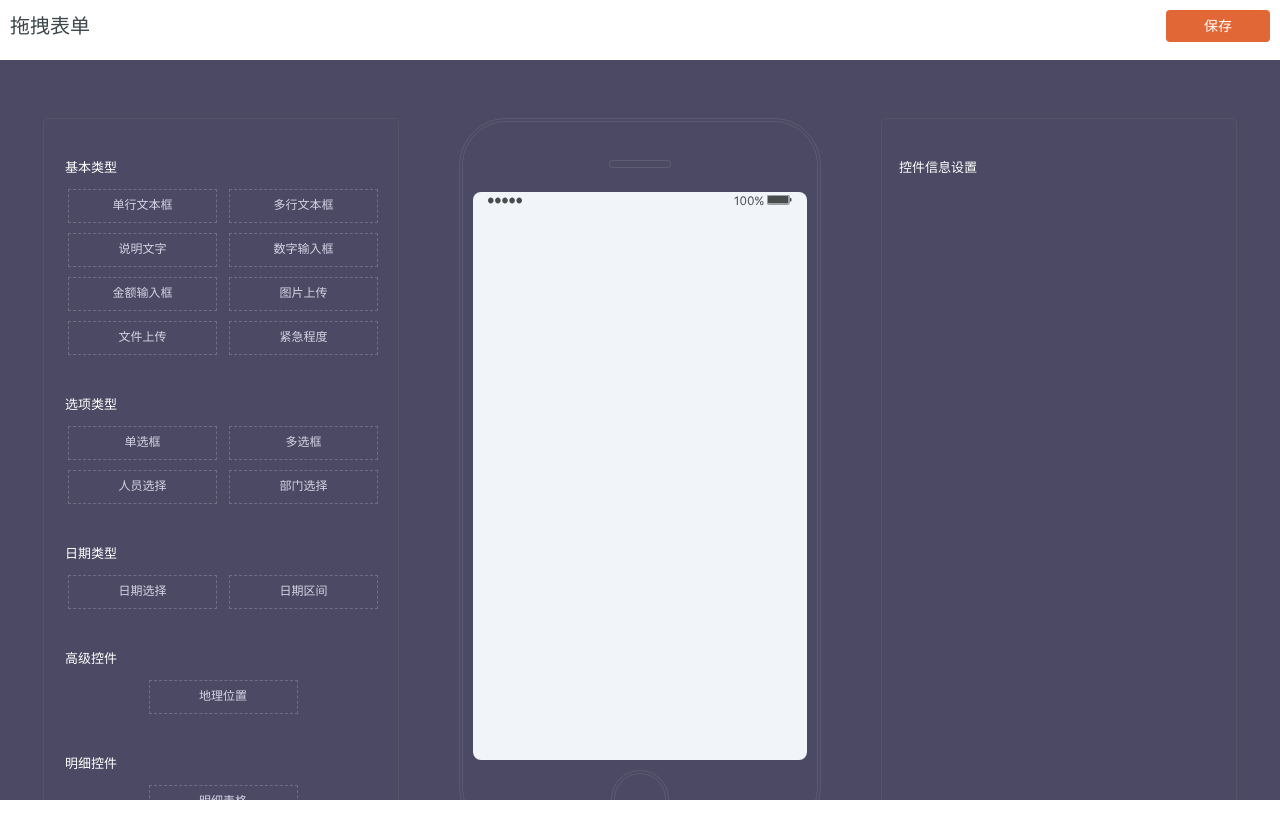
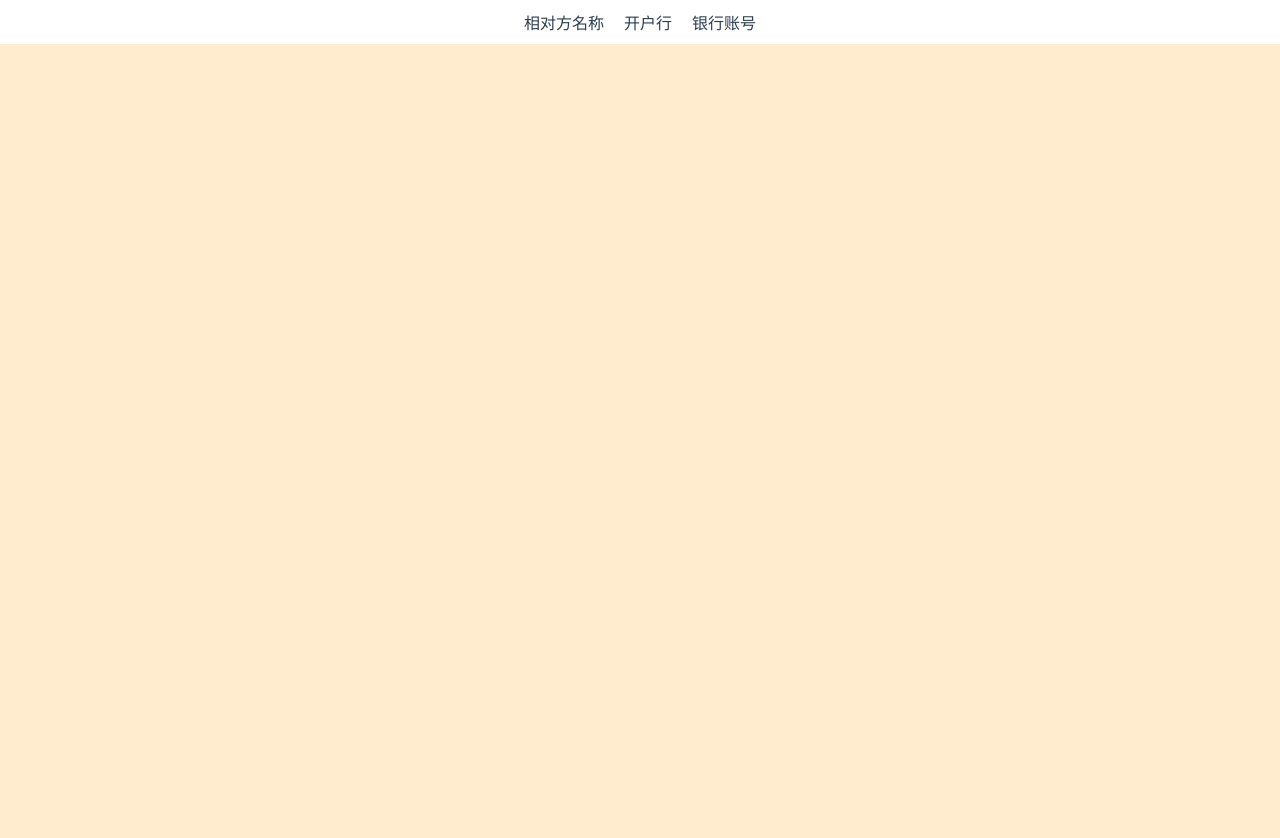
Before and after one commit to xuerongw/wxr-wheels, a Vue app: page / in a window 1280 px wide. Shown: the top 838 px of the page. Before the commit the page ends 800 px from the top, so only its background shows below. Built offline with nearby package versions, Linux system fonts and the light colour scheme.

Commit message:
随意拖拽加缩放的插件

```diff
--- a/package.json
+++ b/package.json
@@ -13,6 +13,7 @@
     "less-loader": "^4.1.0",
     "sortablejs": "^1.14.0",
     "vue": "^2.6.11",
+    "vue-draggable-resizable": "^2.3.0",
     "vue-router": "^3.5.2"
   },
   "devDependencies": {
--- a/src/App.vue
+++ b/src/App.vue
@@ -1,13 +1,13 @@
 <template>
   <div id="app">
-    <dragPageThree></dragPageThree>
+    <freeDrag></freeDrag>
   </div>
 </template>
 
 <script>
-import dragPageThree from "@/dragFormThree/dragPageThree.vue";
+import freeDrag from "@/freeDrags/freeDrag.vue";
 export default {
-  components: { dragPageThree },
+  components: { freeDrag },
   name: "App",
   data() {
     return {};
--- /dev/null
+++ b/src/freeDrags/freeDrag.vue
@@ -0,0 +1,174 @@
+<template>
+  <div>
+    <div class="drag-wrap">
+      <div class="content">
+        <div>
+          <p
+            v-for="(item, index) in controlArray"
+            :key="index"
+            draggable=""
+            class="control"
+            @dragstart="dragStart(item)"
+          >
+            {{ item.label }}
+          </p>
+        </div>
+        <div class="dropBox" @dragover="dragOver" @drop="drop">
+          <vue-draggable-resizable
+            v-for="(item, index) in dragsData"
+            :w="item.w"
+            :h="item.h"
+            :x="item.x"
+            :y="item.y"
+            :min-width="150"
+            :min-height="50"
+            :resizable="true"
+            :key="index"
+            :parent="true"
+            @resizestop="
+              (left, top, width, height) =>
+                onResizstop(item, left, top, width, height)
+            "
+          >
+            <!-- 以上方式才可以正确的传参 来自csdn的大佬-->
+
+            <p class="input">
+              {{ item.label }}
+            </p>
+            <img
+              src="@/assets/close.svg"
+              alt=""
+              class="closeIcon"
+              @click="delItem(index)"
+            />
+          </vue-draggable-resizable>
+        </div>
+      </div>
+    </div>
+  </div>
+</template>
+
+<script>
+import VueDraggableResizable from "vue-draggable-resizable";
+import "vue-draggable-resizable/dist/VueDraggableResizable.css"; //要引入否则没有拖拽的样式
+export default {
+  components: {
+    VueDraggableResizable,
+  },
+  data() {
+    return {
+      dragsData: [
+        // {
+        //   label: "相对方名称",
+        //   value: "",
+        //   required: true,
+        //   key: "name",
+        //   _comp: "input-text",
+        //   x:'',
+        //   y:'',
+        // },
+      ],
+      controlArray: [
+        {
+          label: "相对方名称",
+          value: "",
+          required: true,
+          key: "name",
+          _comp: "input-text",
+          x: "",
+          y: "",
+          w: 150,
+          h: 50,
+        },
+        {
+          label: "开户行",
+          value: "",
+          required: true,
+          key: "bankName",
+          _comp: "input-text",
+          x: "",
+          y: "",
+          w: 150,
+          h: 50,
+        },
+        {
+          label: "银行账号",
+          value: "",
+          required: true,
+          key: "bankNumber",
+          _comp: "input-text",
+          x: "",
+          y: "",
+          w: 150,
+          h: 50,
+        },
+      ],
+      currentDrag: "",
+      currentKey: "",
+    };
+  },
+  methods: {
+    choose(item, even) {
+      console.log(item, even);
+    },
+    //开始拖拽
+    dragStart(item) {
+      this.currentDrag = item;
+    },
+    //拖拽经过
+    dragOver(ev) {
+      ev.preventDefault();
+    },
+    //放下
+    drop(ev) {
+      this.currentDrag.x = ev.offsetX;
+      this.currentDrag.y = ev.offsetY;
+      ev.preventDefault();
+      this.dragsData.push(this.currentDrag);
+    },
+    //缩放大小
+    onResizstop(item, left, top, width, height) {
+      item.x = left;
+      item.y = top;
+      item.w = width;
+      item.h = height;
+    },
+
+    delItem(index) {
+      this.$delete(this.dragsData, index);
+      //delete去删除元素数组原来的位置被empty占据，数组长度不变，而用vue的this.$delete直接将数组内的元素给删除了
+      // delete this.dragsData[index];
+    },
+  },
+};
+</script>
+
+<style scoped>
+/* .input {
+  border: 1px dashed black;
+} */
+.drag-wrap {
+  width: 100%;
+  height: 100%;
+}
+.content {
+  width: 100%;
+  height: 100%;
+}
+.control {
+  display: inline-block;
+  margin: 10px 10px;
+}
+.dropBox {
+  width: 100%;
+  height: 800px;
+  background-color: blanchedalmond;
+}
+.closeIcon {
+  width: 14px;
+  height: 14px;
+  position: absolute;
+  right: -7px;
+  top: -7px;
+}
+</style>
```
Also changed, not shown: 2 other files (tests, documents, lock files or other folders).
